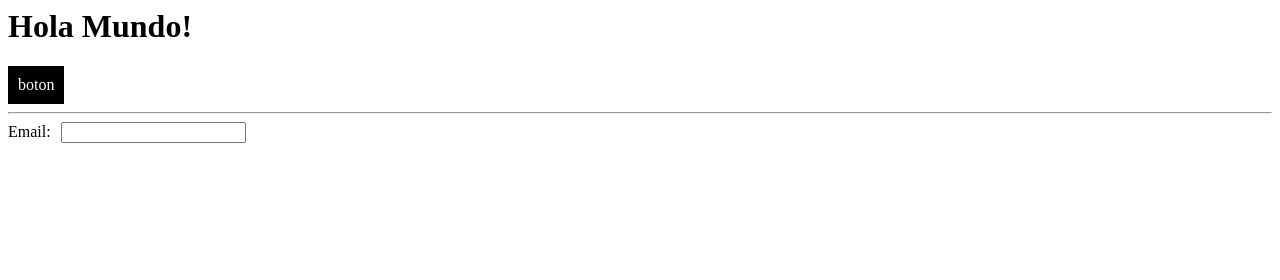
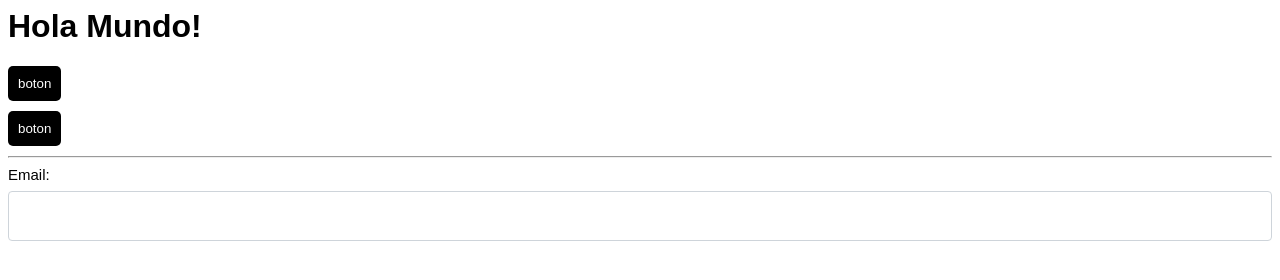
Before and after one commit to pperezitu/kaiju-web-components, a website: page public/index.html in a window 1280 px wide. Drawn offline with Linux system fonts and the light colour scheme.

Commit message:
se agregan avances en componentes de boton y input

```diff
--- a/public/components/kj-button.js
+++ b/public/components/kj-button.js
@@ -1,37 +1,56 @@
-class kaijuButton extends HTMLElement {
-  get template() {
-    return `
+const template = document.createElement("template");
+template.innerHTML = `
     <style>
-                div {
-                    display: inline-block;
+      :host {
+        margin-bottom: 10px;
+        display: block;
+      }
+      button {
+        display: inline;
         color: #fff;
         padding: 10px;
         cursor: pointer;
         background: #000;
+        border: none;
+        border-radius: 5px;
+      }
+      red {
+        background-color: #fb0000;
+      }
+      red:hover {
+        background-color: #d60202;
       }
     </style>
 
-            <div class="$(this.status)">
+    <button class="$(this.status)" themes="$(this.themes)">
       <slot></slot>
-            </div>
+    </button>
   `;
-  }
 
+
+class kaijuButton extends HTMLElement {
   constructor() {
     super();
+    this._shadowRoot = this.attachShadow({ mode: "open" });
+    this._shadowRoot.appendChild(template.content.cloneNode(true));
+    this.$button = this.shadowRoot.querySelector("button");
+
     let currentStatus = this.getAttribute("status");
     if (currentStatus) {
       this.status = currentStatus;
     } else {
       this.status = "neutral";
     }
-    let shadowRoot = this.attachShadow({ mode: "open" });
-    shadowRoot.innerHTML = this.template;
+
   }
 
   static get observedAttributes() {
-    return ["status"];
+    return ["status", "themes"];
   }
+
+  connectedCallback() {
+  }
+
   attributeChangeCallback(attr, oldVal, newVal) {
     console.log("attributeChangedCallback");
     if (attr == "status" && oldVal != newVal) {
@@ -40,6 +59,7 @@ class kaijuButton extends HTMLElement {
       this.shadowRoot.innerHTML = this.template;
     }
   }
+
 }
 
 window.customElements.define("kj-button", kaijuButton);
--- a/public/components/kj-input.js
+++ b/public/components/kj-input.js
@@ -1,5 +1,5 @@
-const template = document.createElement("template");
-template.innerHTML = `
+const template3 = document.createElement("template");
+template3.innerHTML = `
     <style>
         :host {
             margin-bottom: 10px;
@@ -12,17 +12,35 @@ template.innerHTML = `
             outline-color: red;
         }
         .form-field {
-            display: table;
+            display: block;
         }
-        label,
         input {
-            display: table-cell;
+          display: block;
+          width: 100%;
+          padding: 0.375rem 0.75rem;
+          font-family: Mont;
+          font-size: 13px;
+          font-weight: 400;
+          color: #495057;
+          background-color: #fff;
+          background-clip: padding-box;
+          border: 1px solid #ced4da;
+          border-radius: 0.25rem;
+          transition: border-color 0.15s ease-in-out, box-shadow 0.15s ease-in-out;
+          box-sizing: border-box;
+          height: 50px;
         }
         label {
-            padding-right: 10px;
+          display: inline-block;
+          margin-bottom: 0.5rem;
+          font-size: 15px;
+          color: #000;
         }
         .error {
-            display: block;
+          display: block;
+          margin-top: 10px;
+          font-size: 13px;
+          font-style: italic;
         }
         .hidden {
             display: none;
@@ -39,13 +57,14 @@ template.innerHTML = `
             <input />
             <slot></slot>
             <span class="error hidden"></span>
-    </div>`;
+    </div>
+  `;
 
 class kaijuInput extends HTMLElement {
   constructor() {
     super();
     this._shadowRoot = this.attachShadow({ mode: "open" });
-    this._shadowRoot.appendChild(template.content.cloneNode(true));
+    this._shadowRoot.appendChild(template3.content.cloneNode(true));
     this.$label = this.shadowRoot.querySelector("label");
     this.$input = this.shadowRoot.querySelector("input");
     this.$error = this.shadowRoot.querySelector(".error");
--- a/public/index.html
+++ b/public/index.html
@@ -7,10 +7,17 @@
     <script type="" src="./components/kj-button.js"></script>
     <script type="text/javascript" src="./components/kj-input.js"></script>
 
+    <style>
+        body {
+            font-family: Arial, Helvetica, sans-serif;
+        }
+    </style>
+
 </head>
 <body>
     <h1>Hola Mundo!</h1>
     <kj-button onclick="alert('saludos')">boton</kj-button>
+    <kj-button onclick="alert('saludos')" status="red">boton</kj-button>
     <hr>
     <kj-input label="Email" type="text" error-message="This field is required!" required></kj-input>
 
```
Also changed, not shown: README.md, 1 other file. Lines whose indentation alone changed are shown as unchanged.
